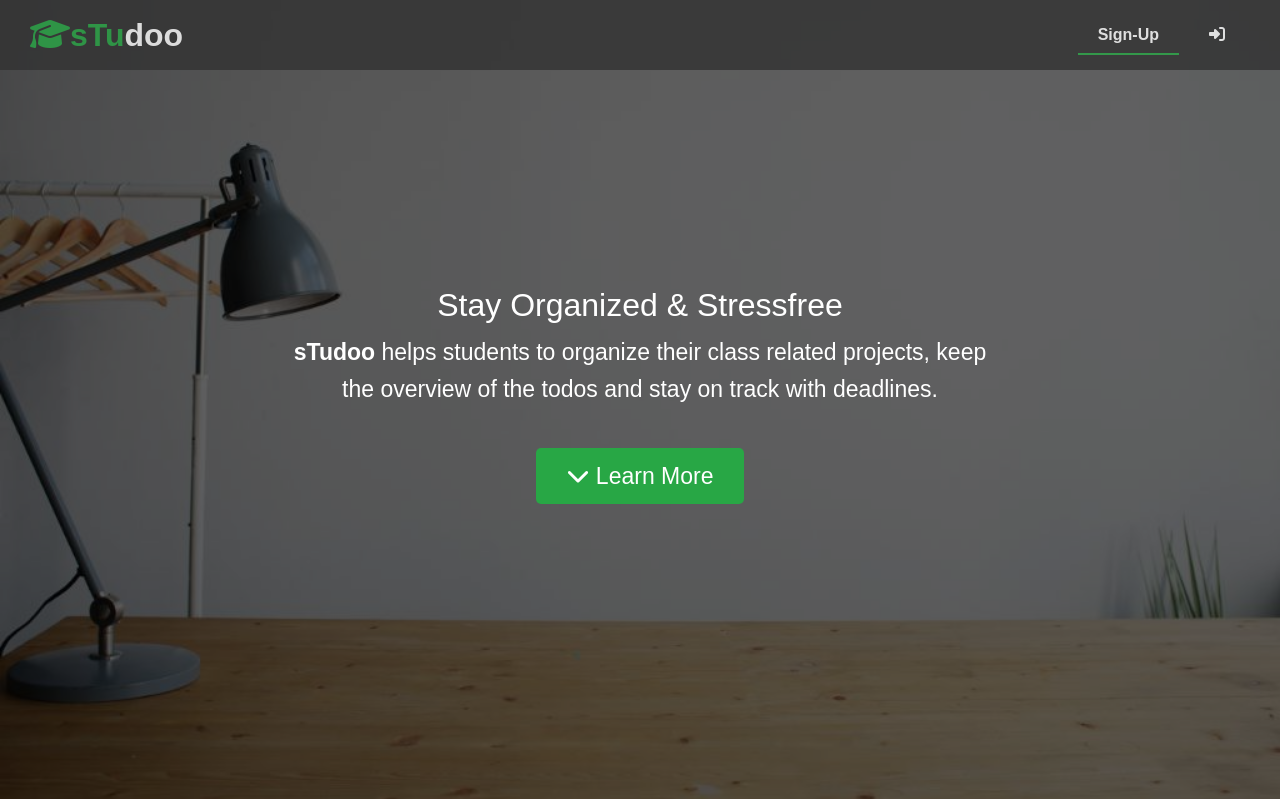
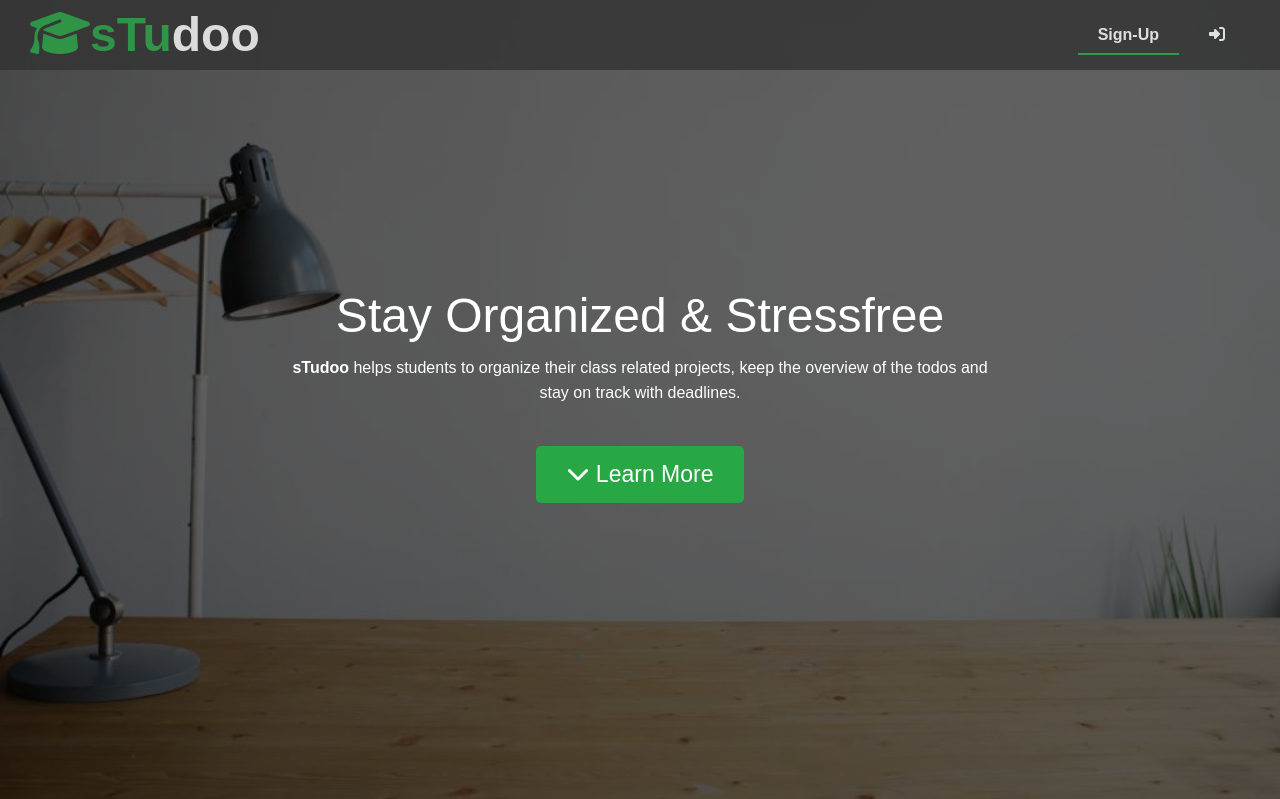
Before and after one commit to andrej-moor/sTudoo, a Flask app: page / in a window 1280 px wide. Shown: the top 799 px of the page. Run offline with Flask 3, Linux system fonts and the light colour scheme; some libraries are stand-ins or nearby versions.

Commit message:
Change Headings sizes

```diff
--- a/static/css/style.css
+++ b/static/css/style.css
@@ -89,7 +89,7 @@ h1, h2, h3 {
   }
 
 h1 {
-  font-size: 2rem;
+  font-size: 3rem;
 }
 h2 {
   font-size: 1.8rem;
@@ -102,6 +102,7 @@ h3 {
 
 p {
   margin: 10px 0;
+  font-size: 1rem;
 }
 
 /* ==== LISTS ==== */
@@ -200,7 +201,6 @@ img {
 
 
 .hero .content p {
-  font-size: 23px;
   max-width: 700px;
   margin: 10px 0 30px;
 }
```
